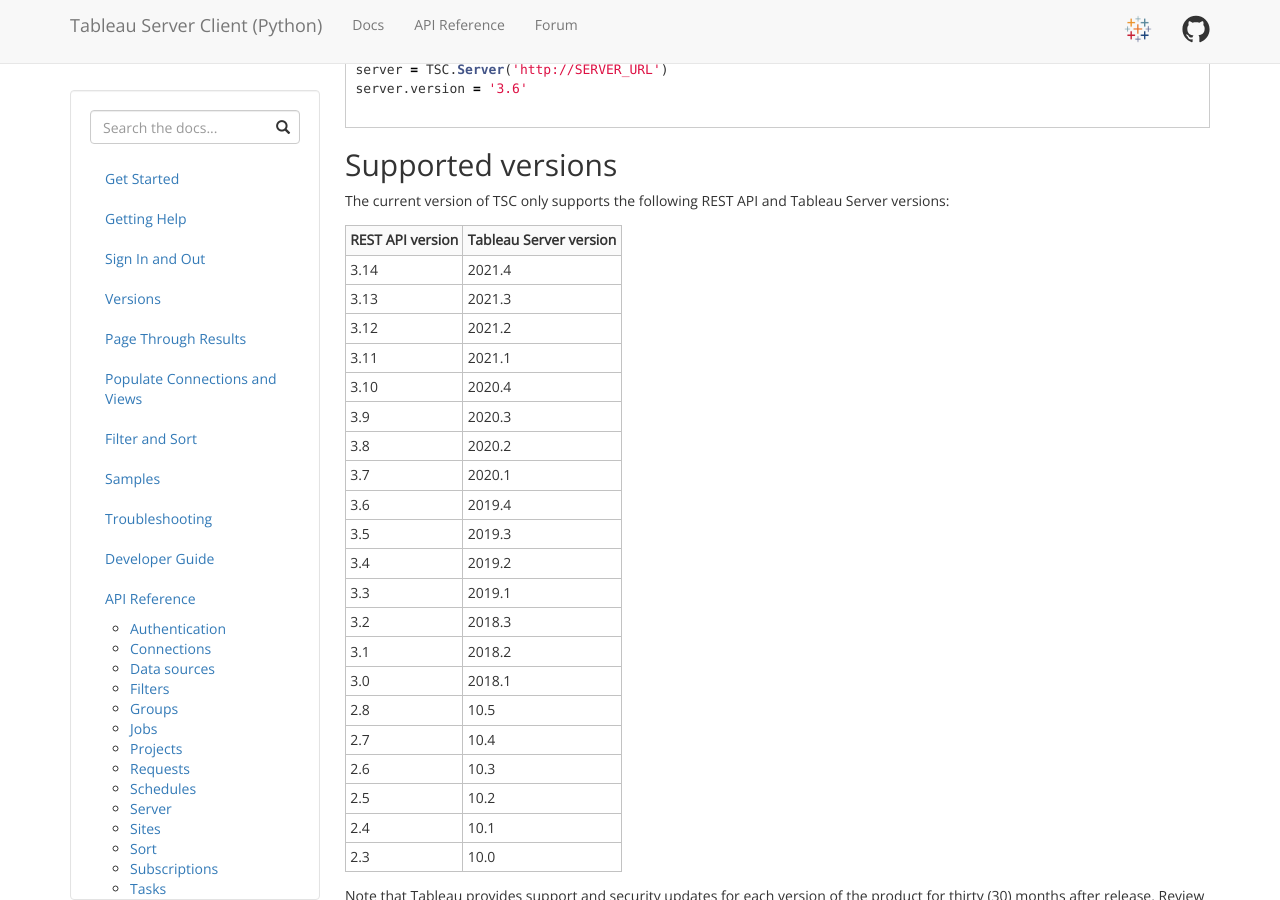
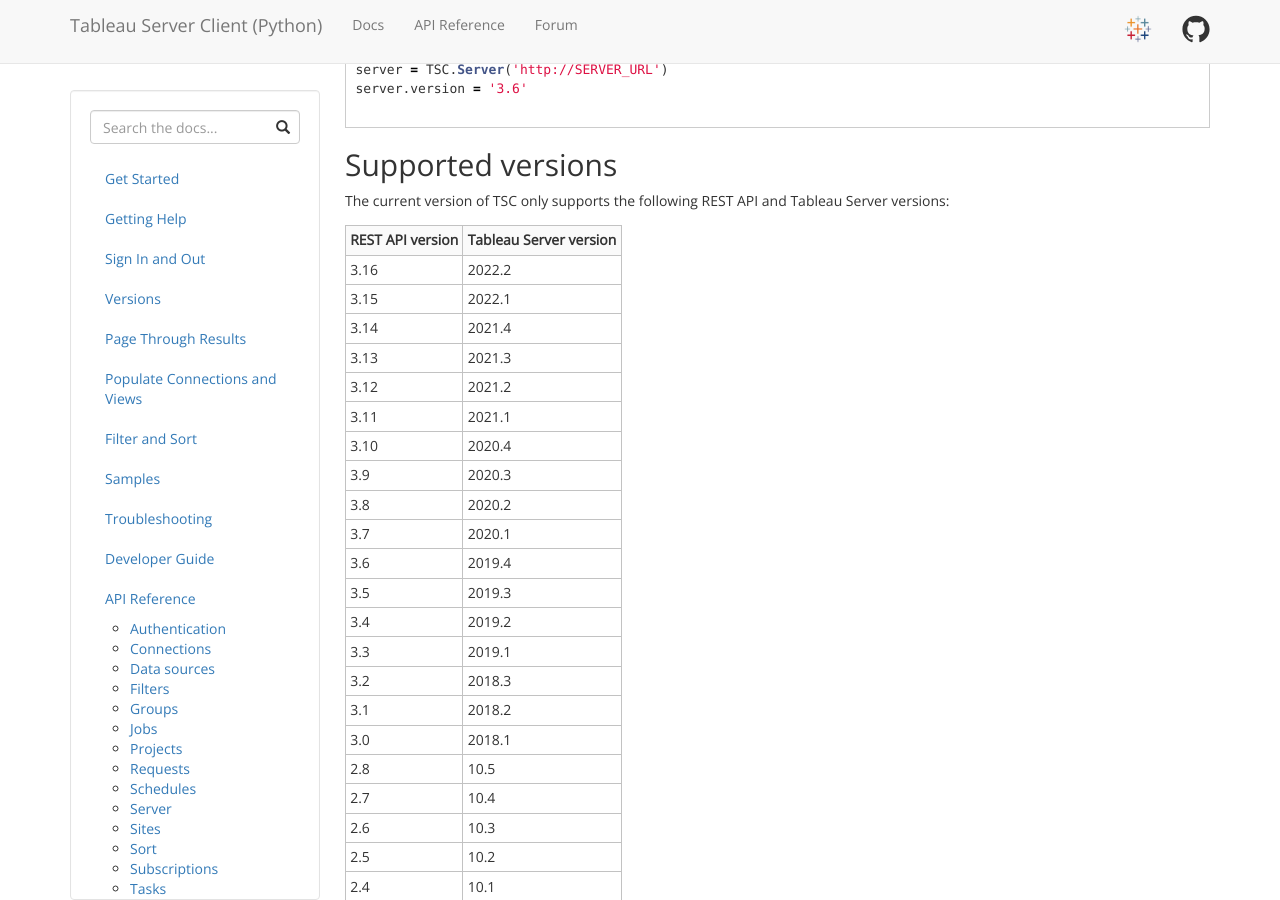
Before and after one commit to tableau/server-client-python, a Jekyll site: the page built from docs/versions.md, in a window 1280 px wide and 900 px high, scrolled down 1088 px. Built offline with Jekyll 4.4.1, drawn with Linux system fonts in a browser that asks for light colours.

Commit message:
Update versions to add 2022.1 and 2022.2

```diff
--- a/docs/versions.md
+++ b/docs/versions.md
@@ -66,6 +66,8 @@
 
 |REST API version|Tableau Server version|
 |---|---|
+|3.16|2022.2|
+|3.15|2022.1|
 |3.14|2021.4|
 |3.13|2021.3|
 |3.12|2021.2|
```
